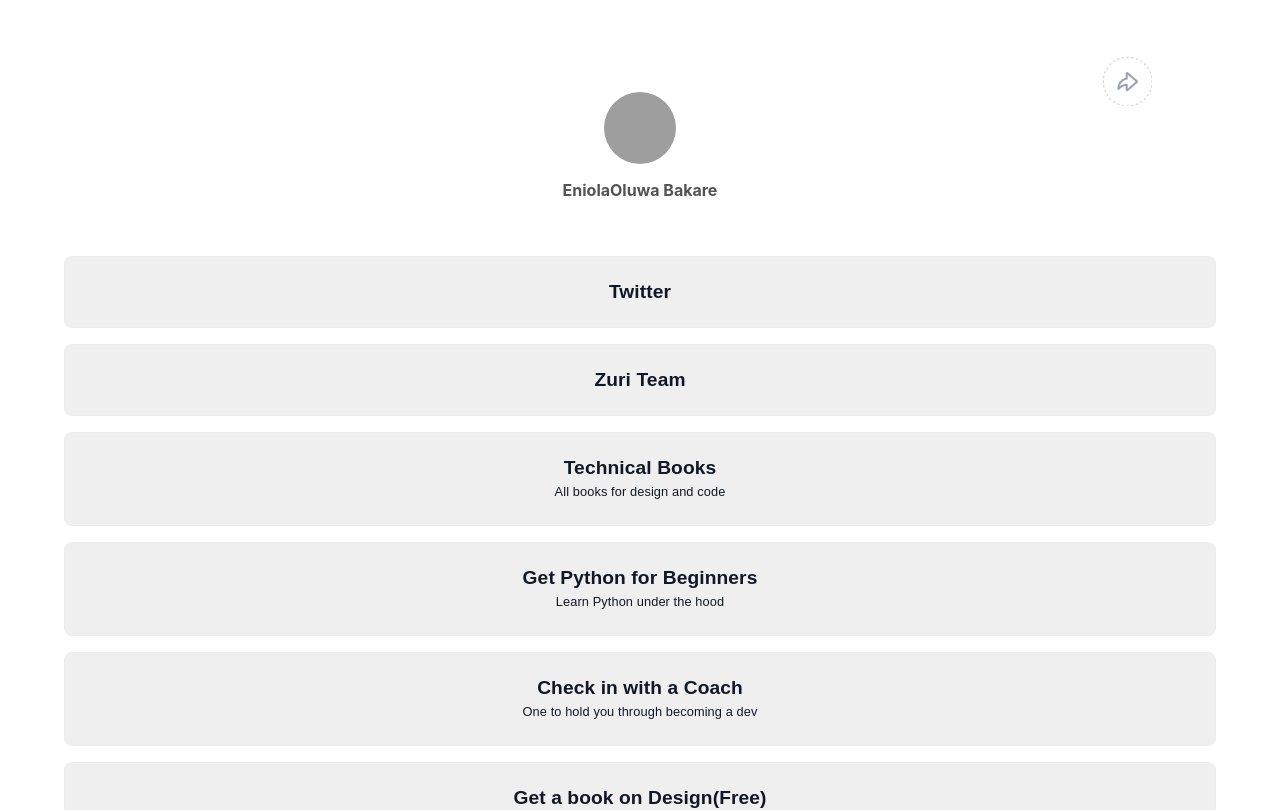
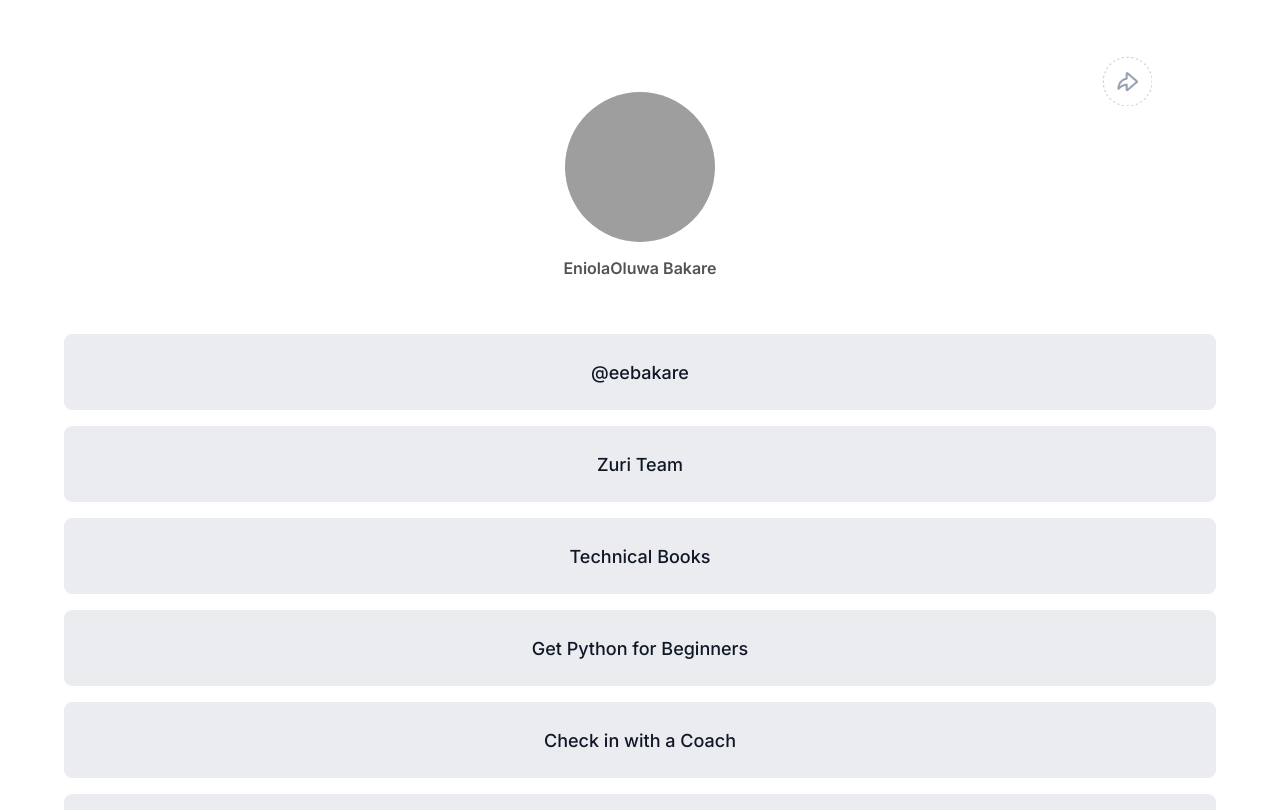
Before and after one commit to Eniola-Bakare/Stage1-Hng9, a React (Create React App) app: page / in a window 1280 px wide. Shown: the top 810 px of the page. Built offline with nearby package versions, Linux system fonts and the light colour scheme; grey boxes are pictures that could not be loaded.

Commit message:
made edits to meet figma specification

```diff
--- a/src/App.css
+++ b/src/App.css
@@ -1,3 +1,5 @@
+@import url('https://fonts.googleapis.com/css2?family=Inter:wght@400;500;600&display=swap');
+
 .App {
   display: flex;
   flex-direction: column;
@@ -23,6 +25,7 @@ body{
   justify-content: center;
   align-items: center;
   margin: 0 auto;
+  font-family: 'inter';
 }
 
 
@@ -35,9 +38,6 @@ body{
   margin-bottom: 20px;
   margin-top: 30px;
 }
-.profile_share{
-  /* position: relative; */
-}
 .share_icon{
   position: absolute;
   width: 50px;
@@ -45,49 +45,50 @@ body{
   right: 10%;
   cursor: pointer;
 }
-.share_icon:hover{
-  /* visibility: hidden; */
-}
+.btns{
+  /* Frame 5 */
 
-.btn_div{
-  margin-bottom: 100px;
-}
-.btns{
-  display: flex;
-  flex-direction: column;
-  width: 1152px;
-  justify-content: center;
-  align-items: center;
+box-sizing: border-box;
 
-  text-decoration: none;
+padding: 24px 32px;
+gap: 8px;
+
+width: 1152px;
+height: 76px;
+
+background: #EAECF0;
+/* background-color: red; */
+/* Gray/200 */
+border: 1px solid #EAECF0;
+border-radius: 8px;
+
+
+/* Text */
+
+/* Text lg/Medium */
+font-family: 'Inter';
+font-style: normal;
+font-weight: 500;
+font-size: 18px;
+line-height: 28px;
+/* identical to box height, or 156% */
+
+/* Gray/900 */
+color: #101828;
+text-decoration: none;
 
 }
 
-.btns button{
-  width: 100%;
-  padding: 24px 32px;
-  outline: none;
-  border: none;
-  border-radius: 8px;
-  border: 1px solid #EAECF0;
+.btns:hover{
+  background: #D0D5DD;
+/* Gray/300 */
 
-  color: #101828;
-  /* font-family: 'Inter'; */
-  font-size: 1.2rem;
-  font-weight: 550;
-  letter-spacing: .1px;
-  cursor: pointer;
-  transition: all .5s;
+border: 1px solid #D0D5DD;
+/* Shadow/xs */
+
+box-shadow: 0px 1px 2px rgba(16, 24, 40, 0.05);
 }
 
-.btns button:hover{
-  opacity: .4;
-}
-
-.btns_subtext{
-  font-weight: 100;
-  font-size: .8rem;
-}
 
 .slack_git{
   display: flex;
@@ -174,9 +175,6 @@ body{
   .btns{
     width: 375px;
   }
-  .btn_div{
-    margin-bottom: 0px;
-  }
 }
 @media only screen and (max-width: 375px) {
   body{
--- a/src/components/Buttons.jsx
+++ b/src/components/Buttons.jsx
@@ -3,14 +3,14 @@ import {Stack} from '@mui/material'
 const Buttons = () => {
     const buttonLinks = [
       {
-        'name': 'Twitter',
+        'name': '@eebakare',
         'href': 'https://twitter.com/eebakare',
-        'id': 'btn_zuri'
+        'id': 'btn__zuri'
       },
       {
         'name': 'Zuri Team',
         'href': 'https://training.zuri.team',
-        'id': 'btn_zuri'
+        'id': 'btn__zuri'
       },
       {
         'name': 'Technical Books',
@@ -44,16 +44,12 @@ const Buttons = () => {
         {
           buttonLinks.map((link) =>
             (
-            <a href={link.href} className='btns'>
-              <button
-                id={link.id}
-              >
-                {link.name}
-                <br/>
-                <span className='btns_subtext'>{link.subtext}</span>
-              </button>
-            </a>
-          )
+              <a href={link.href} id={link.id} className='btns'>
+                  {link.name}
+                  <br/>
+                  {/* <span className='btns_subtext'>{link.subtext}</span> */}
+              </a>
+            )
           )
         }
       </Stack>
--- a/src/components/Profile.jsx
+++ b/src/components/Profile.jsx
@@ -2,13 +2,22 @@ import {Stack, Avatar} from '@mui/material'
 
 const Profile = () => {
   const shareBtn = require('./assets/share.png')
+  const shareBtnsm = require('./assets/more-icon.png')
+
+  // const [setwindow, setSetwindow] = useState(window.innerWidth);
+  // useEffect(() => {
+  //   const handleWindowSize = () => {
+  //     setSetwindow(window.innerWidth)
+  //   }
+  // })
+
   return (
     <Stack className='profile profile_share'>
       <Stack className='profile'>
           <Avatar id='profile__img'
             src='https://github.com/Eniola-Bakare.png'
             alt='Display picture'
-            sx={{ width: 72, height: 72 }}
+            sx={{ width: 150, height: 150 }}
           />
           <p style={{'font-weight': '700', color: '#535353'}}>EniolaOluwa Bakare</p>
 
@@ -16,7 +25,8 @@ const Profile = () => {
           {/* <p id="slack">Slack username : EniolaOluwa</p> */}
       </Stack>
       <Stack>
-      <img src={shareBtn} alt='share icon' className='share_icon'/>
+        <img src={shareBtn} alt='share icon' className='share_icon'/>
+        {/* {console.log(window.innerWidth)} */}
       </Stack>
     </Stack>
 
```
